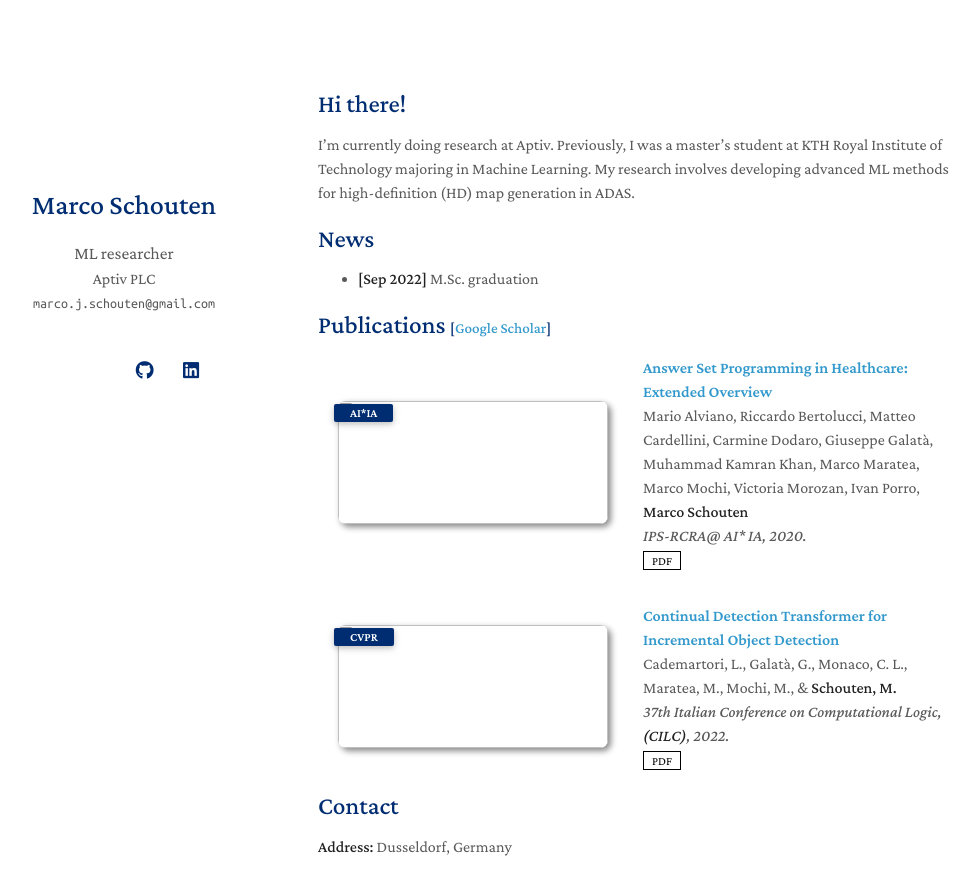
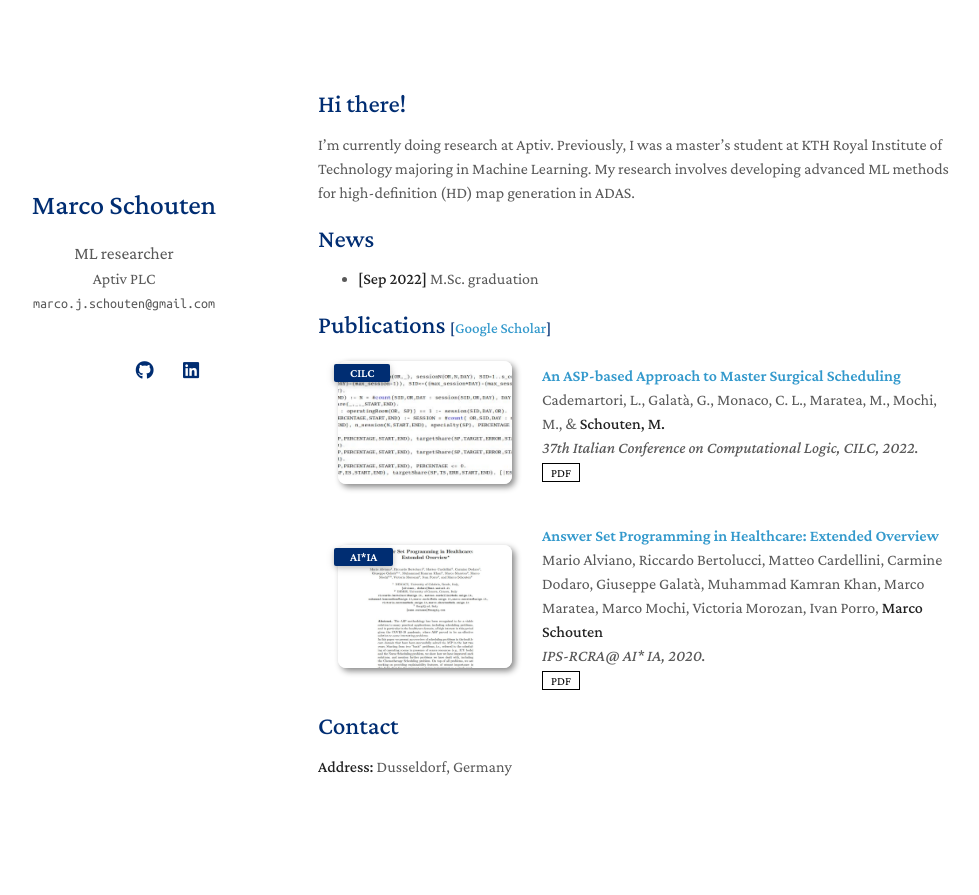
Before and after one commit to marcoschouten/marcoschouten.github.io, a Jekyll site: the page built from index.md, in a window 1280 px wide and 977 px high. Shown: the top 895 px of the window, without its empty margins (152-1131 px from the left). Built offline with Jekyll 4.4.1, drawn with Linux system fonts in a browser that asks for light colours; nearby versions of some CDN libraries; a style sheet for code colours, icons or effects is not loaded; our own code applies the rules of GitHub Pages for plain Markdown files.

Commit message:
changed publications

```diff
--- a/_includes/publications.md
+++ b/_includes/publications.md
@@ -6,13 +6,35 @@
 
 
 
+<li>
+<div class="pub-row">
+  <div class="col-sm-3 abbr" style="position: relative;padding-right: 15px;padding-left: 15px;">
+    <img src="../assets/teaser/teaser_msp.png" class="teaser img-fluid z-depth-1">
+            <abbr class="badge">CILC</abbr>
+  </div>
+  <div class="col-sm-9" style="position: relative;padding-right: 15px;padding-left: 20px;">
+      <div class="title"><a href="https://ceur-ws.org/Vol-3204/paper_33.pdf">An ASP-based Approach to Master Surgical Scheduling</a></div>
+      <div class="author"> Cademartori, L., Galatà, G., Monaco, C. L., Maratea, M., Mochi, M., & <strong>Schouten, M.</strong></div>
+      <div class="periodical"><em>37th Italian Conference on Computational Logic, CILC, 2022.</em>
+      </div>
+    <div class="links">
+      <a href="https://ceur-ws.org/Vol-3204/paper_33.pdf" class="btn btn-sm z-depth-0" role="button" target="_blank" style="font-size:12px;">PDF</a>
+      <!-- <a href="https://github.com/yaoyao-liu/CL-DETR" class="btn btn-sm z-depth-0" role="button" target="_blank" style="font-size:12px;">Code</a>
+      <a href="https://lyy.mpi-inf.mpg.de/CL-DETR/" class="btn btn-sm z-depth-0" role="button" target="_blank" style="font-size:12px;">Project Page</a>
+      <a href="https://bib.yliu.me/CVPR23a.txt" class="btn btn-sm z-depth-0" role="button" target="_blank" style="font-size:12px;">BibTex</a>  -->
+    </div>
+  </div>
+</div>
+</li>
+
+<br>
 
 
 
 <li>
 <div class="pub-row">
   <div class="col-sm-3 abbr" style="position: relative;padding-right: 15px;padding-left: 15px;">
-    <img src="https://marcoschouten.github.io/teaser/teaser_extended_overview.png" class="teaser img-fluid z-depth-1" style="width=100;height=40%">
+    <img src="../assets/teaser/teaser_extended_overview.png" class="teaser img-fluid z-depth-1" style="width=100;height=40%">
             <abbr class="badge">AI*IA</abbr>
   </div>
   <div class="col-sm-9" style="position: relative;padding-right: 15px;padding-left: 20px;">
@@ -30,28 +52,8 @@
 </div>
 </li>
 
-<br>
 
-<li>
-<div class="pub-row">
-  <div class="col-sm-3 abbr" style="position: relative;padding-right: 15px;padding-left: 15px;">
-    <img src="https://marcoschouten.github.io/teaser/teaser_msp.png" class="teaser img-fluid z-depth-1">
-            <abbr class="badge">CVPR</abbr>
-  </div>
-  <div class="col-sm-9" style="position: relative;padding-right: 15px;padding-left: 20px;">
-      <div class="title"><a href="https://ceur-ws.org/Vol-3204/paper_33.pdf">Continual Detection Transformer for Incremental Object Detection</a></div>
-      <div class="author"> Cademartori, L., Galatà, G., Monaco, C. L., Maratea, M., Mochi, M., & <strong>Schouten, M.</strong></div>
-      <div class="periodical"><em>37th Italian Conference on Computational Logic, <strong>(CILC)</strong>, 2022.</em>
-      </div>
-    <div class="links">
-      <a href="https://ceur-ws.org/Vol-3204/paper_33.pdf" class="btn btn-sm z-depth-0" role="button" target="_blank" style="font-size:12px;">PDF</a>
-      <!-- <a href="https://github.com/yaoyao-liu/CL-DETR" class="btn btn-sm z-depth-0" role="button" target="_blank" style="font-size:12px;">Code</a>
-      <a href="https://lyy.mpi-inf.mpg.de/CL-DETR/" class="btn btn-sm z-depth-0" role="button" target="_blank" style="font-size:12px;">Project Page</a>
-      <a href="https://bib.yliu.me/CVPR23a.txt" class="btn btn-sm z-depth-0" role="button" target="_blank" style="font-size:12px;">BibTex</a>  -->
-    </div>
-  </div>
-</div>
-</li>
+
 
 
 </ol>
```
